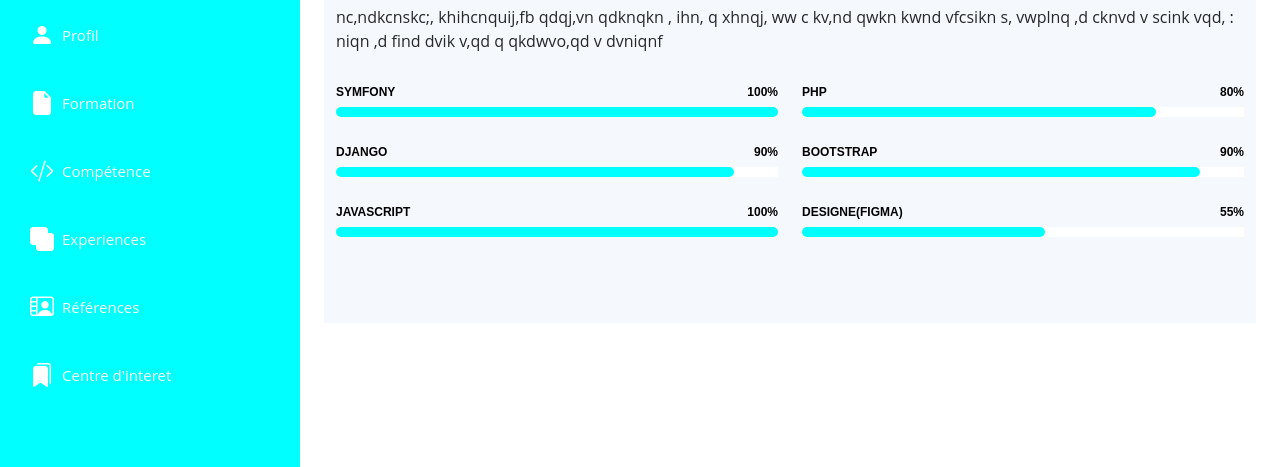
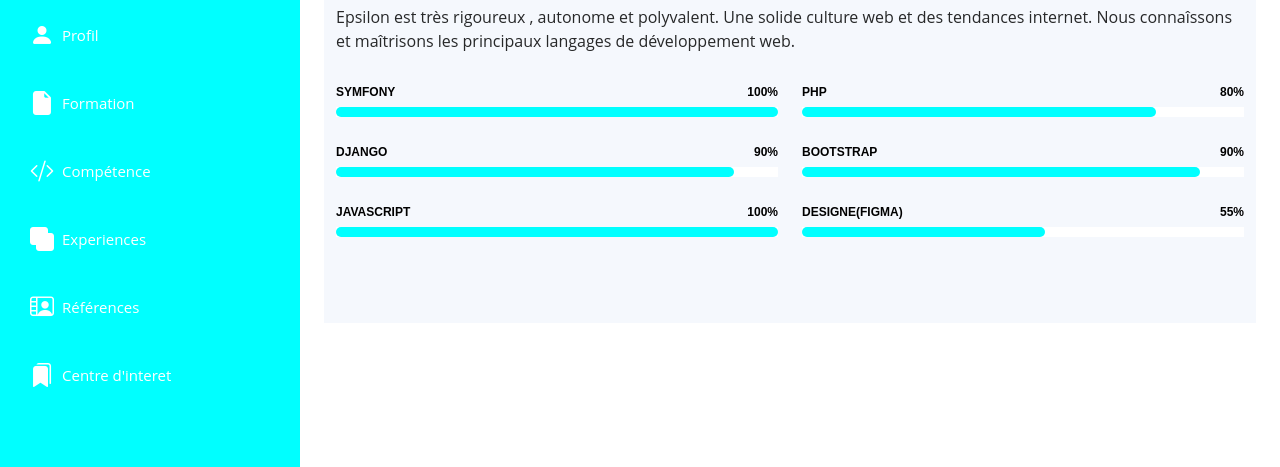
Before and after one commit to EpsilonCoder/Portfolio, a plain HTML site: page compétence.html in a window 1280 px wide. Shown: the part 333-800 px from the top of the page. Drawn offline with Linux system fonts and the light colour scheme.

Commit message:
Correction des fautes

```diff
--- a/compétence.html
+++ b/compétence.html
@@ -82,9 +82,12 @@
 
         <div class="section-title">
           <h2>Compétences</h2>
-          <p>nc,ndkcnskc;, khihcnquij,fb qdqj,vn qdknqkn , ihn, q     xhnqj,  ww
-          c kv,nd qwkn kwnd vfcsikn s, vwplnq ,d cknvd v  scink vqd, : niqn ,d find dvik v,qd
-          q qkdwvo,qd v dvniqnf</p>
+          <p>
+            Epsilon est très rigoureux , autonome et polyvalent.
+            Une solide culture web et des tendances internet.
+            Nous  connaîssons et maîtrisons les principaux langages de développement web.
+
+          </p>
         </div>
 
 
```
